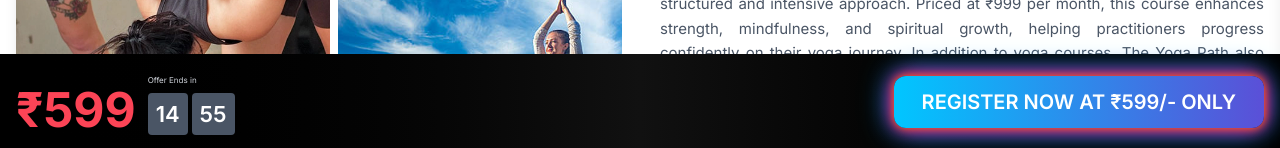
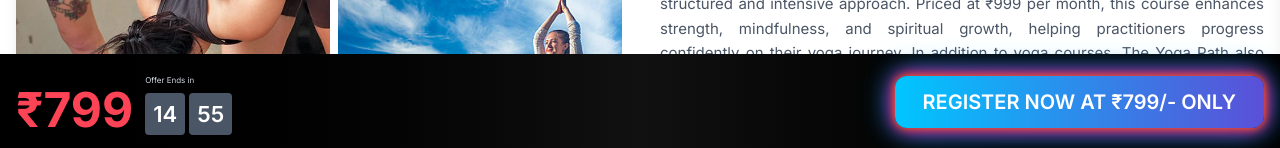
Before and after one commit to sourav7693/yoga-path, a Next.js app: page /about in a window 1280 px wide. Shown: the part 650-798 px from the top of the page. Built offline with nearby package versions, Linux system fonts and the light colour scheme; no server answers; the database is empty.

Commit message:
modified

```diff
--- a/src/components/global/FixFooter.tsx
+++ b/src/components/global/FixFooter.tsx
@@ -56,7 +56,7 @@
           <div className="flex items-center gap-3">
             <div className="flex items-center">
               <span className="text-5xl font-bold text-defined-red pt-4">
-                ₹599
+                ₹799
               </span>
             </div>
 
@@ -79,7 +79,7 @@
             onClick={() => setOpenForm(true)}
             className="animated-glow-btn text-xl"
           >
-            REGISTER NOW AT ₹599/- ONLY
+            REGISTER NOW AT ₹799/- ONLY
           </button>
         </div>
       </div>
--- a/src/components/home/AboutSection.tsx
+++ b/src/components/home/AboutSection.tsx
@@ -50,7 +50,7 @@
             inner self. This one-month course focuses on simple yet powerful
             techniques that improve flexibility, reduce stress, and build a
             strong foundation for holistic well-being—all at an affordable fee
-            of ₹599 per month.
+            of ₹799 per month.
           </p>
 
           <p className="mt-4 text-gray-600 leading-relaxed text-sm md:text-[15px] text-justify">
```
